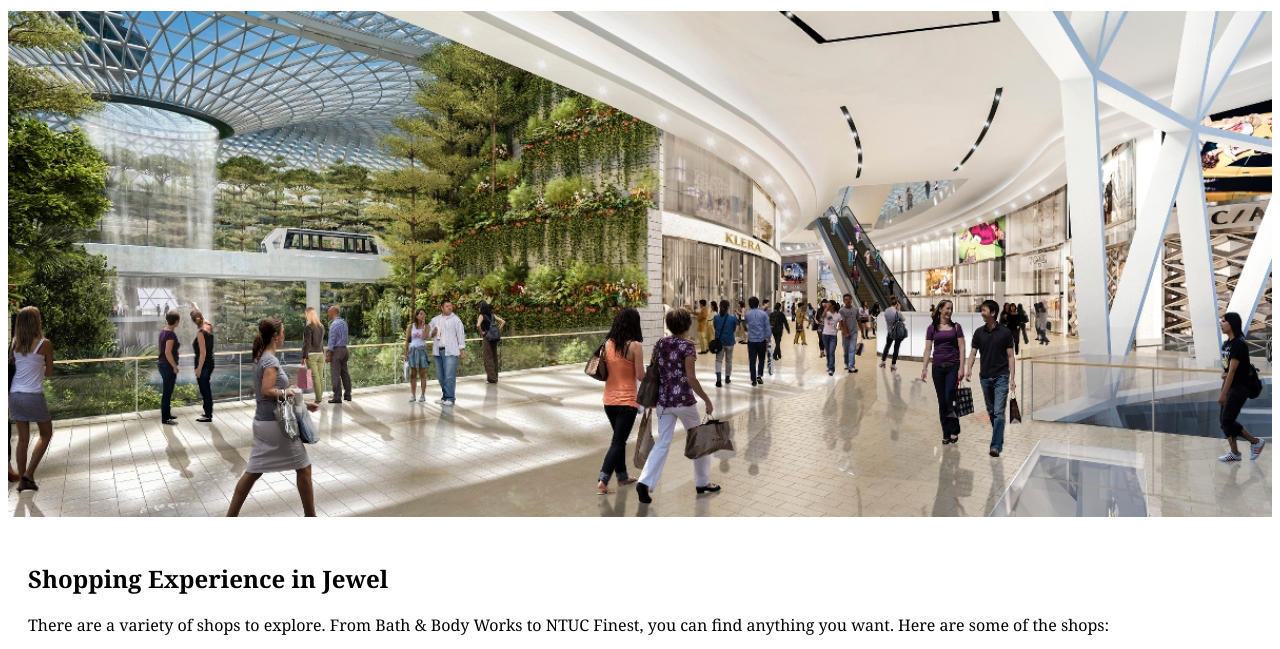
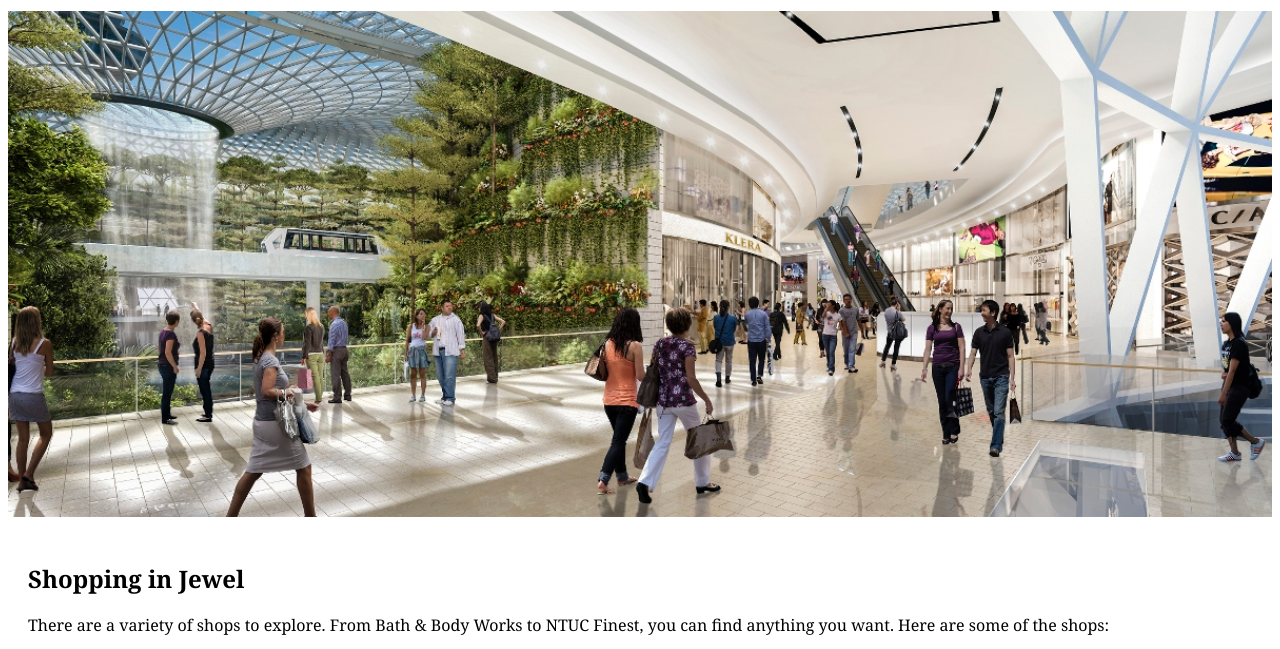
Before and after one commit to amelialeewq/jewel.io, a plain HTML site: page shop.html in a window 1280 px wide. Shown: the part 132-781 px from the top of the page. Drawn offline with Linux system fonts and the light colour scheme.

Commit message:
Update shop.html

```diff
--- a/shop.html
+++ b/shop.html
@@ -94,7 +94,7 @@ text-align:center; font-size: 50px">Shopping</h2>
 <img src="./shopping.jpg" style="width:100%">
 
 <div class="content">
-<h2> Shopping Experience in Jewel </h2>
+<h2> Shopping in Jewel </h2>
   <p style=text align: "centre", font-size: 30px>There are a variety of shops to explore. From Bath & Body Works to NTUC Finest, you can find anything you want. Here are some of the shops: </p>
 
 <div class="row">
```
